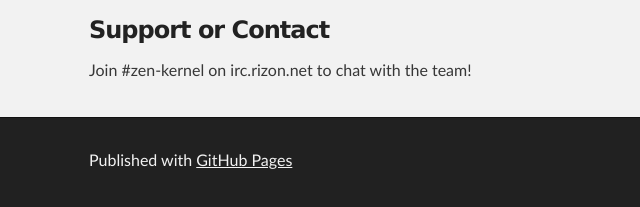
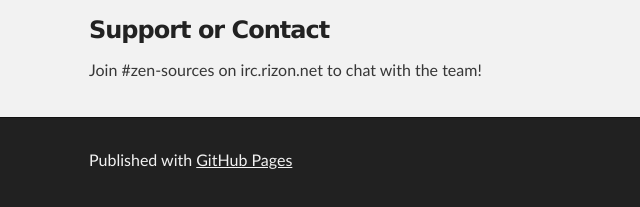
Before and after one commit to damentz/damentz.github.io, a plain HTML site: page index.html in a window 1280 px wide. Shown: the part 297-504 px from the top of the page, 231-871 px from the left. Drawn offline with Linux system fonts and the light colour scheme.

Commit message:
Correct IRC channel

```diff
--- a/index.html
+++ b/index.html
@@ -35,7 +35,7 @@
 <h3>
 <a name="support-or-contact" class="anchor" href="#support-or-contact"><span class="octicon octicon-link"></span></a>Support or Contact</h3>
 
-<p>Join #zen-kernel on irc.rizon.net to chat with the team!</p>
+<p>Join #zen-sources on irc.rizon.net to chat with the team!</p>
       </section>
     </div>
 
```
